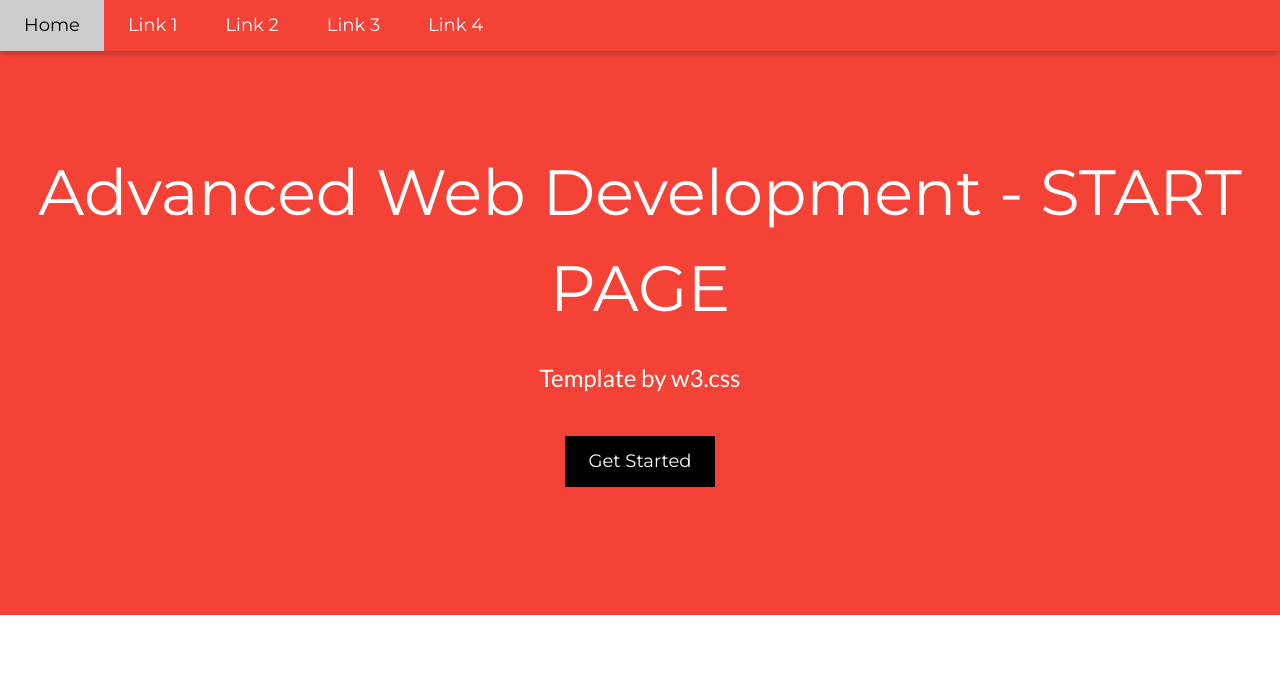
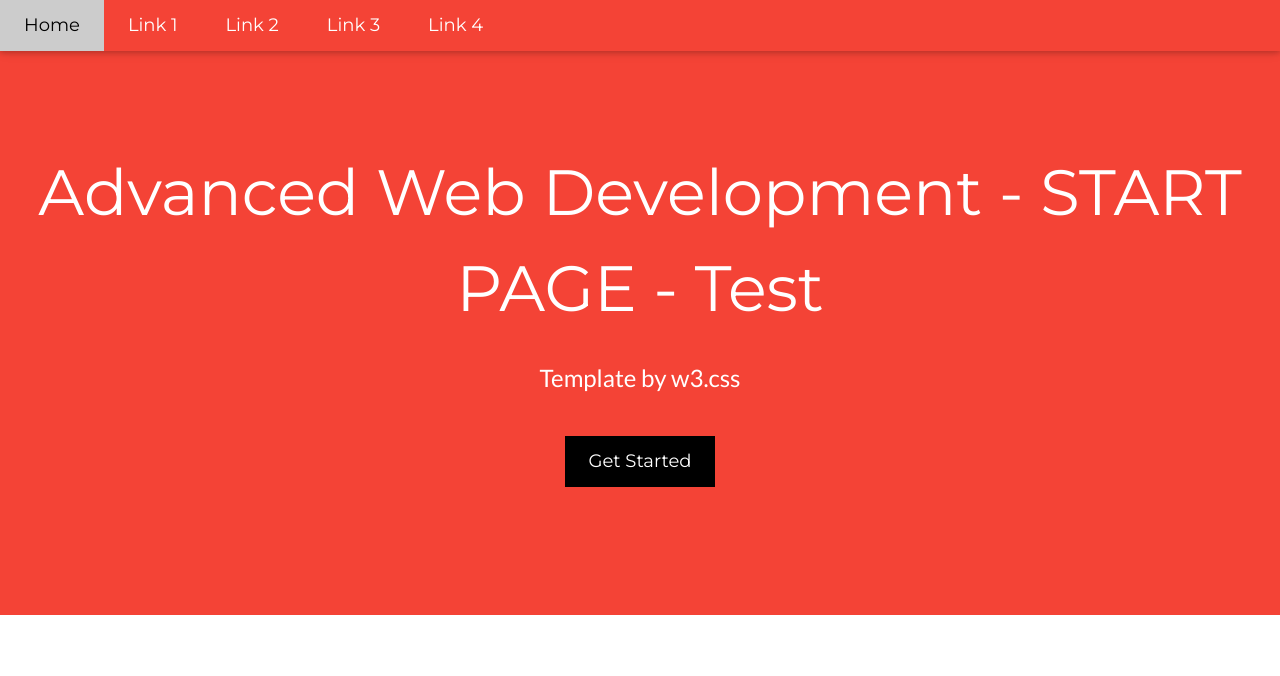
Before and after one commit to kghosh-3210/AWD, a plain HTML site: page index.html in a window 1280 px wide. Shown: the top 676 px of the page. Drawn offline with nearby package versions, Linux system fonts and the light colour scheme.

Commit message:
Added test word

```diff
--- a/index.html
+++ b/index.html
@@ -38,7 +38,7 @@ body,h1,h2,h3,h4,h5,h6 {font-family: "Lato", sans-serif}
 
 <!-- Header -->
 <header class="w3-container w3-red w3-center" style="padding:128px 16px">
-  <h1 class="w3-margin w3-jumbo">Advanced Web Development - START PAGE</h1>
+  <h1 class="w3-margin w3-jumbo">Advanced Web Development - START PAGE - Test</h1>
   <p class="w3-xlarge">Template by w3.css</p>
   <button class="w3-button w3-black w3-padding-large w3-large w3-margin-top">Get Started</button>
 </header>
```
